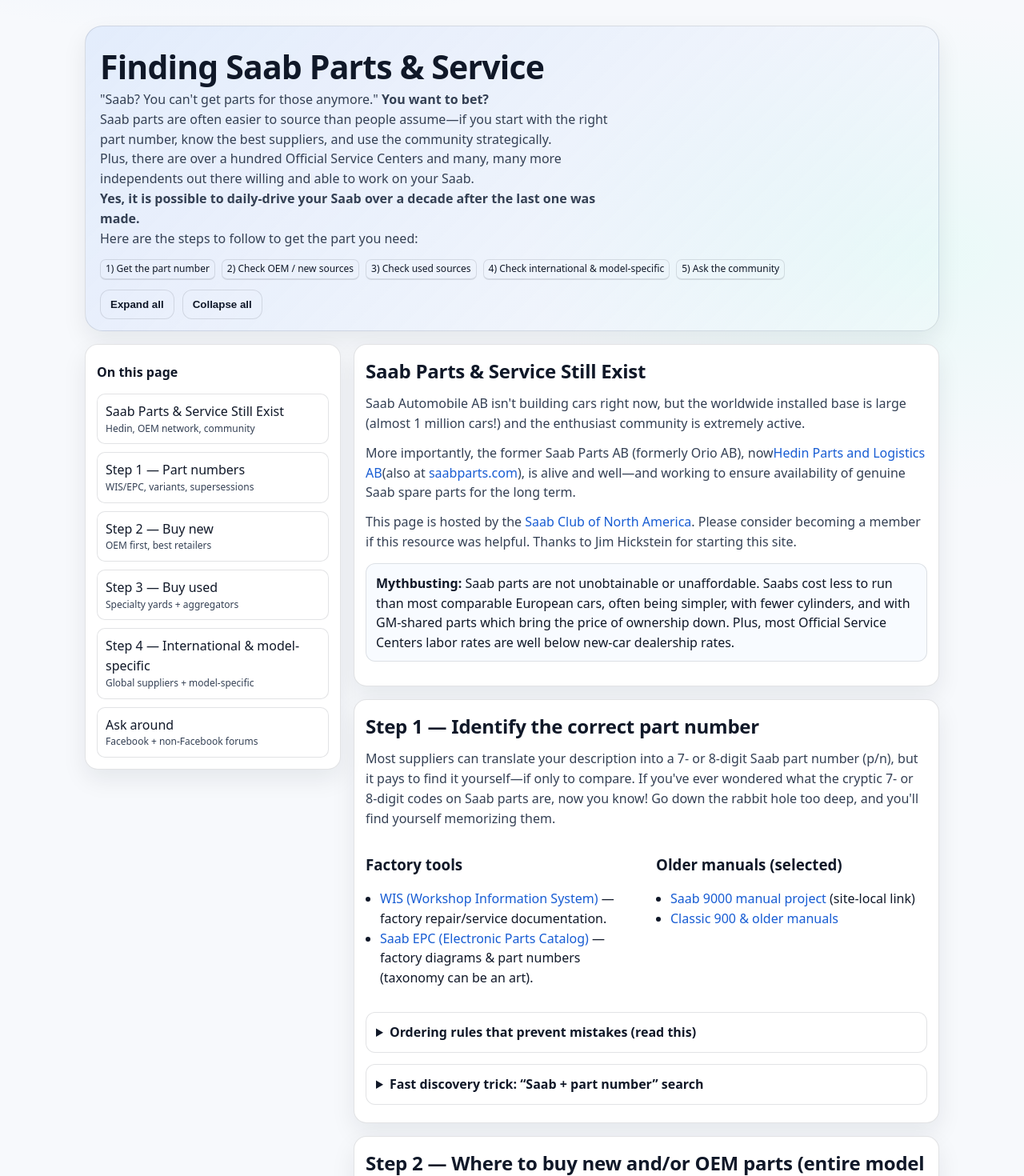
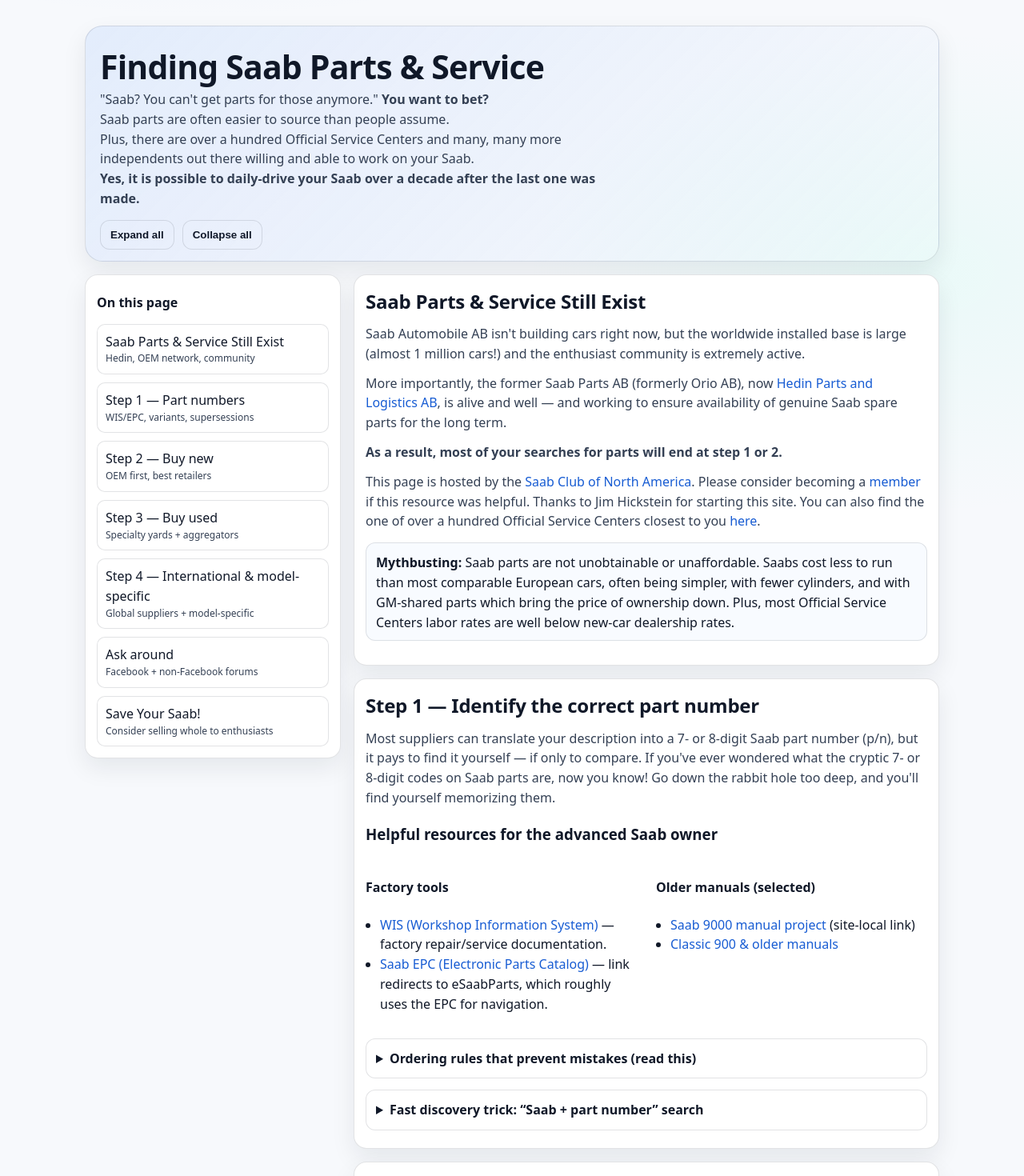
Before and after one commit to ajakejyt1/stop-scrapping-saabs, a React (Vite) app: page / in a window 1280 px wide. Shown: the top 1470 px of the page at 80% size. Built offline with nearby package versions, Linux system fonts and the light colour scheme.

Commit message:
Update App.tsx

```diff
--- a/src/App.tsx
+++ b/src/App.tsx
@@ -25,20 +25,17 @@
           and the enthusiast community is extremely active.
         </p>
         <p>
-          More importantly, the former Saab Parts AB (formerly Orio AB), now
-          <a
-            href="https://hedinmobilitygroup.com/business-areas/distribution/spare-parts/orio-ab"
-            target="_blank"
-            rel="noopener"
-          >
+          More importantly, the former Saab Parts AB (formerly Orio AB), now{" "}
+          <a href="https://saabparts.com" target="_blank" rel="noopener">
             Hedin Parts and Logistics AB
           </a>
-          (also at <a href="http://www.saabparts.com/us/" target="_blank" rel="noopener">saabparts.com</a>), is alive and
-          well—and working to ensure availability of genuine Saab spare parts for the long term.
+          , is alive and well — and working to ensure availability of genuine Saab spare parts for the long term.
         </p>
+        <p><b>As a result, most of your searches for parts will end at step 1 or 2.</b></p>
         <p>
           This page is hosted by the <a href="http://www.saabclub.com" target="_blank" rel="noopener">Saab Club of North America</a>.
-          Please consider becoming a member if this resource was helpful. Thanks to Jim Hickstein for starting this site.
+          Please consider becoming a <a href="https://saabclub.com/join/" target="_blank" rel="noopener">member</a> if this resource was helpful. Thanks to Jim Hickstein for starting this site. You can also find the one of over a hundred Official Service Centers closest to you{" "}
+          <a href="https://saabparts.com/us/book-a-service/" target="_blank" rel="noopener">here</a>.
         </p>
         <div className="callout">
           <b>Mythbusting:</b> Saab parts are not unobtainable or unaffordable. Saabs cost less to run than most comparable
@@ -55,12 +52,14 @@
       <>
         <p>
           Most suppliers can translate your description into a 7- or 8-digit Saab part number (p/n), but it pays to find it
-          yourself—if only to compare. If you&apos;ve ever wondered what the cryptic 7- or 8-digit codes on Saab parts are, now you
+          yourself — if only to compare. If you&apos;ve ever wondered what the cryptic 7- or 8-digit codes on Saab parts are, now you
           know! Go down the rabbit hole too deep, and you&apos;ll find yourself memorizing them.
         </p>
+        <div>
+          <h3>Helpful resources for the advanced Saab owner</h3>
           <div className="two">
             <div>
-            <h3>Factory tools</h3>
+              <h4>Factory tools</h4>
               <ul>
                 <li>
                   <a href="https://saabwisonline.com" target="_blank" rel="noopener">
@@ -72,12 +71,12 @@
                   <a href="https://esaabparts.com" target="_blank" rel="noopener">
                     Saab EPC (Electronic Parts Catalog)
                   </a>{" "}
-                — factory diagrams &amp; part numbers (taxonomy can be an art).
+                  — link redirects to eSaabParts, which roughly uses the EPC for navigation.
                 </li>
               </ul>
             </div>
             <div>
-            <h3>Older manuals (selected)</h3>
+              <h4>Older manuals (selected)</h4>
               <ul>
                 <li>
                   <a href="/9000/">Saab 9000 manual project</a> (site-local link)
@@ -90,6 +89,7 @@
               </ul>
             </div>
           </div>
+        </div>
       </>
     ),
     details: [
@@ -99,12 +99,15 @@
         content: (
           <ul>
             <li>
-              When you can, don&apos;t only provide the part number—also provide full vehicle details (engine, transmission, trim,
-              options).
+              When you can, don&apos;t only provide the part number — also provide full vehicle details (engine, transmission, trim,
+              options). Saab Parts and eSaabParts also have VIN decoders, where you can find out all of the relevant details of vehicle, such as suspension type, brake disc size, options, colors, and more.{" "}
+              <a href="https://saabparts.com/us/mysaabcar-online/saab-original-vin-decoder/" target="_blank" rel="noopener">Saab Parts</a>{" "}
+              and{" "}
+              <a href="https://esaabparts.com" target="_blank" rel="noopener">eSaabParts</a>.
             </li>
-            <li>Some parts vary by options you wouldn’t expect (heated/folding/auto-dimming mirrors, etc.).</li>
+            <li>Some parts vary by options you wouldn’t expect (heated/folding/auto-dimming mirrors, etc.). You can often find these codes listed on the sticker in the driver's front door jamb.</li>
             <li>Some parts have special codes (springs/shocks). Brake components often require physical measurement.</li>
-            <li>Part numbers can be superseded—search using both the old and new numbers.</li>
+            <li>Part numbers can be superseded — search using both the old and new numbers. eSaabParts often lists all of the part numbers associated with a part.</li>
             <li>Make the seller tell you the part number, and ask whether it differs from what you expected.</li>
           </ul>
         ),
@@ -137,10 +140,10 @@
           miles for parts and labor if installed by an Official Service Center.
         </p>
         <p>
-          <a href="http://www.saabparts.com/" target="_blank" rel="noopener">
-            Hedin
+          <a href="https://saabparts.com/us/book-a-service/" target="_blank" rel="noopener">
+            Official Service Centers
           </a>{" "}
-          maintains a list of Official Service Centers (OSCs) and affiliated parts retailers. <b>Shop around</b>: prices vary,
+          maintain a list of Official Service Centers (OSCs) and affiliated parts retailers. <b>Shop around</b>: prices vary,
           and some dealers have local stock when upstream is dry.
         </p>
       </>
@@ -152,13 +155,13 @@
         content: (
           <ul>
             <li>
-              <b>eSaabParts</b> — <a href="http://esaabparts.com" target="_blank" rel="noopener">eSaabParts.com</a> (often
-              strong pricing; supports the
-              <a href="https://www.saabmuseumusa.com/" target="_blank" rel="noopener">Saab Heritage Car Museum USA</a>).
+              <b>eSaabParts</b> — <a href="http://esaabparts.com" target="_blank" rel="noopener">eSaabParts.com</a> — often
+              strong pricing; supports the{" "}
+              <a href="https://www.saabmuseumusa.com/" target="_blank" rel="noopener">Saab Heritage Car Museum USA</a>.
             </li>
             <li>
-              <b>eEuroParts</b> — <a href="http://eeuroparts.com" target="_blank" rel="noopener">eEuroParts.com</a> (OEM +
-              aftermarket).
+              <b>eEuroParts</b> — <a href="http://eeuroparts.com" target="_blank" rel="noopener">eEuroParts.com</a> — OEM +
+              aftermarket.
             </li>
             <li>
               <b>Saab Parts Counter</b> —
@@ -192,7 +195,7 @@
               <ul>
                 <li>
                   <a href="http://www.maptun.com" target="_blank" rel="noopener">
-                    MapTun
+                    Maptun
                   </a>{" "}
                   — performance parts.
                 </li>
@@ -200,13 +203,13 @@
                   <a href="https://www.europeanmotorsvc.com/maptun-parts-kits" target="_blank" rel="noopener">
                     European Motor Services
                   </a>{" "}
-                  — PA. Authorized MAPTUN performance parts distributor.
+                  — PA. Authorized Maptun performance parts distributor.
                 </li>
                 <li>
                   <a href="https://swedespeede.com/collections/saab-tuning" target="_blank" rel="noopener">
                     SwedeSpeede
                   </a>{" "}
-                  — MAPTUN tuning and performance parts.
+                  — Maptun tuning and performance parts.
                 </li>
               </ul>
             </div>
@@ -279,6 +282,11 @@
                 PartsGeek
               </a>
             </li>
+            <li>
+              <a href="https://www.autohausaz.com" target="_blank" rel="noopener">
+                AutohausAZ
+              </a>
+            </li>
           </ul>
         ),
       },
@@ -289,7 +297,7 @@
     title: "Step 3 — Where to buy used",
     description: (
       <p>
-        Used parts are plentiful—especially through specialty Saab yards. Many offer warranties; ask before ordering.
+        Used parts are plentiful — especially through specialty Saab yards. Many offer warranties; ask before ordering.
       </p>
     ),
     details: [
@@ -426,7 +434,7 @@
             </li>
             <li>
               United States — <a href="https://www.modernclassicsaab.com" target="_blank" rel="noopener">Modern Classic Saab</a>{" "}
-              — Jordan Pagano is a mainstay of the community as a tuner and fabricator. Has plenty of off-catalog parts for many,
+              — Jordan Pagano is a mainstay of the community as a tuner and fabricator. Has plenty of reproduction parts that are off of his already-extensive catalog for many,
               many cars. Primarily specializing in C900s.
             </li>
           </ul>
@@ -483,6 +491,11 @@
         content: (
           <ul>
             <li>
+              United States — <a href="https://www.modernclassicsaab.com" target="_blank" rel="noopener">Modern Classic Saab</a>{" "}
+              — Jordan Pagano is a mainstay of the community as a tuner and fabricator. Has plenty of reproduction parts that are off of his already-extensive catalog for many,
+              many cars. Primarily specializing in C900s.
+            </li>
+            <li>
               Netherlands — <a href="https://www.saabworld.nl" target="_blank" rel="noopener">Saab World</a>
             </li>
             <li>
@@ -494,7 +507,7 @@
               V4 cars and powertrain components for 99 &amp; 900.
             </li>
             <li>
-              Taiwan — <a href="https://www.saab900go.com" target="_blank" rel="noopener">Saab 900 Go</a> — Performance parts.
+              Taiwan — <a href="https://www.saab900go.com" target="_blank" rel="noopener">Saab 900 Go</a> — Reproductions of hard-to-find 900 parts.
             </li>
             <li>
               United Kingdom — <a href="https://www.abbottsaab.com" target="_blank" rel="noopener">Abbott Saab</a> — Tuners from
@@ -503,11 +516,6 @@
             <li>
               <a href="https://www.facebook.com/p/JK-Saabwerx-61560660335370/" target="_blank" rel="noopener">JK Saabwerx</a> —
               Makes fuel system products for C900s.
-            </li>
-            <li>
-              United States — <a href="https://www.modernclassicsaab.com" target="_blank" rel="noopener">Modern Classic Saab</a>{" "}
-              — Jordan Pagano is a mainstay of the community as a tuner and fabricator. Has plenty of off-catalog parts for many,
-              many cars. Primarily specializing in C900s.
             </li>
             <li>
               <a href="https://www.saabstickers.com" target="_blank" rel="noopener">Saab Stickers</a> — Just for fun,
@@ -526,6 +534,9 @@
               — Also Classic 99 &amp; 900. Performance parts.
             </li>
             <li>
+              <a href="https://tunstyle.eu" target="_blank" rel="noopener">tunstyle.eu</a> — Custom bodykits and interior details, including Hirsch replica parts.
+            </li>
+            <li>
               Sweden — <a href="https://hblom.se" target="_blank" rel="noopener">hblom.se</a> — Upgrades &amp; future-proofing
               (including lightbar kits and blind spot monitoring retrofits).
             </li>
@@ -540,7 +551,7 @@
               <a href="https://www.esaabparts.com/95ng-led-fix/" target="_blank" rel="noopener">DIY repair kit</a>
             </li>
             <li>
-              <b>Note:</b> These cars are not impossible to supply—though some specific parts are harder. Specialty groups help a
+              <b>Note:</b> These cars are not impossible to supply — though some specific parts are harder. Specialty groups help a
               lot. HUD windshields becoming available again via Hedin channels.
             </li>
             <li>
@@ -558,10 +569,13 @@
             <li>
               <b>GM connection tip:</b> The GM connection can pay off. Some 8-digit Saab part numbers are really GM part numbers.
               Example: touch-up paint sourced via a GMC dealer using the same code. GM dealers often don&apos;t know the Saab
-              relationship—asking about the part by number/code (without leading with "Saab") can help.
+              relationship — asking about the part by number/code (without leading with "Saab") can help.
             </li>
             <li>
-              Germany — <a href="https://stephan-individual.de/en_GB" target="_blank" rel="noopener">Stephan Individual</a>— Lots
+              <a href="https://tunstyle.eu" target="_blank" rel="noopener">tunstyle.eu</a> — Custom bodykits and interior details, including Hirsch replica parts.
+            </li>
+            <li>
+              Germany — <a href="https://stephan-individual.de/en_GB" target="_blank" rel="noopener">Stephan Individual</a> — Lots
               of custom, rare late-model parts.
             </li>
             <li>
@@ -599,6 +613,15 @@
           <p>
             Community knowledge is often the fastest route to the correct part number, the right interchange, or the one obscure
             source that actually has stock. Be mindful of selection bias: people post problems more than trouble-free ownership.
+          </p>
+        ),
+      },
+      {
+        id: "save-saab",
+        title: "Save Your Saab!",
+        description: (
+          <p>
+            Saab isn&apos;t making cars anymore, and parts are around. Given that, if you want to pass your Saab on to a new home, please consider selling it whole to an enthusiast. People in the Facebook groups and forums above are often happy to take on projects of any depth, and would be more than happy to give friendly, reasonable advice. Have a heart — save a Saab.
           </p>
         ),
     details: [
@@ -711,6 +734,7 @@
   { id: "used", label: "Step 3 — Buy used", caption: "Specialty yards + aggregators" },
   { id: "international", label: "Step 4 — International & model-specific", caption: "Global suppliers + model-specific" },
   { id: "community", label: "Ask around", caption: "Facebook + non-Facebook forums" },
+  { id: "save-saab", label: "Save Your Saab!", caption: "Consider selling whole to enthusiasts" },
 ];
 
 const chips = [
@@ -756,23 +780,13 @@
           <p className="sub">
           "Saab? You can&apos;t get parts for those anymore." <b>You want to bet?</b>
           <br />
-          Saab parts are often easier to source than people assume—if you start with the right part number, know the best
-          suppliers, and use the community strategically.
+          Saab parts are often easier to source than people assume.
           <br />
           Plus, there are over a hundred Official Service Centers and many, many more independents out there willing and able to
           work on your Saab.
           <br />
           <b>Yes, it is possible to daily-drive your Saab over a decade after the last one was made.</b>
-          <br />
-          Here are the steps to follow to get the part you need:
         </p>
-        <div className="chips" aria-label="Quick steps">
-          {chips.map(step => (
-            <span key={step} className="chip">
-              {step}
-            </span>
-          ))}
-        </div>
         <div className="btnrow">
           <button type="button" onClick={() => setAllDetails(true)}>
             Expand all
```
Lines whose indentation alone changed are shown as unchanged.
